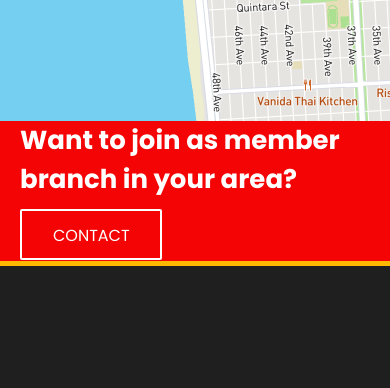
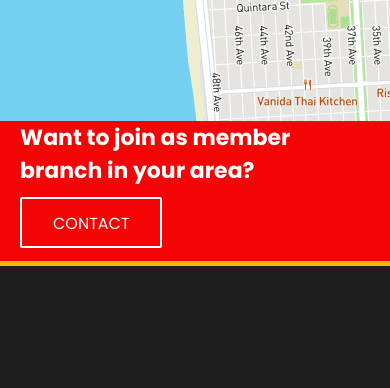
Before and after one commit to sultan93291/petroil, a website built with Vite: page index.html in a window 390 px wide. Shown: the part 7000-7388 px from the top of the page. Built offline with nearby package versions, Linux system fonts and the light colour scheme; files whose address does not match are found by name.

Commit message:
final push

```diff
--- a/index.html
+++ b/index.html
@@ -211,7 +211,7 @@
   <!-- ==== contact started here ====  -->
   <section class="w-auto h-[145px] bg-red relative items-center border-b-[5px] border-[#FFB800;]">
     <div class=" flex flex-col lg:flex-row max-w-container px-[10px] lg:mx-auto lg:py-[45px] justify-between">
-      <h2 class="mx-[10px] lg:mx-0 text-[26px] xl:text-[36px] font-[700] text-white">Want to join as member branch in your area?</h2>
+      <h2 class="mx-[10px] lg:mx-0 text-[22px] md:text-[26px] xl:text-[36px] font-[700] text-white">Want to join as member branch in your area?</h2>
       <a href="#"
         class="w-[142px] mx-[10px] lg:mx-0 h-[51px] rounded-[2px] border-[2px] border-white mt-[10px] lg:mt-0 py-[13px] px-[31px] text-white hover:text-red hover:bg-white transition duration-300 ">
         CONTACT
```
Also changed, not shown: dist/assets/index-2DeElbvW.js (renamed from dist/assets/index-nTpnA1Ga.js), dist/assets/index-4TdYBHlO.css (deleted), dist/assets/index-wq_L8Jar.css (added), dist/index.html, styles/style.min.css.
